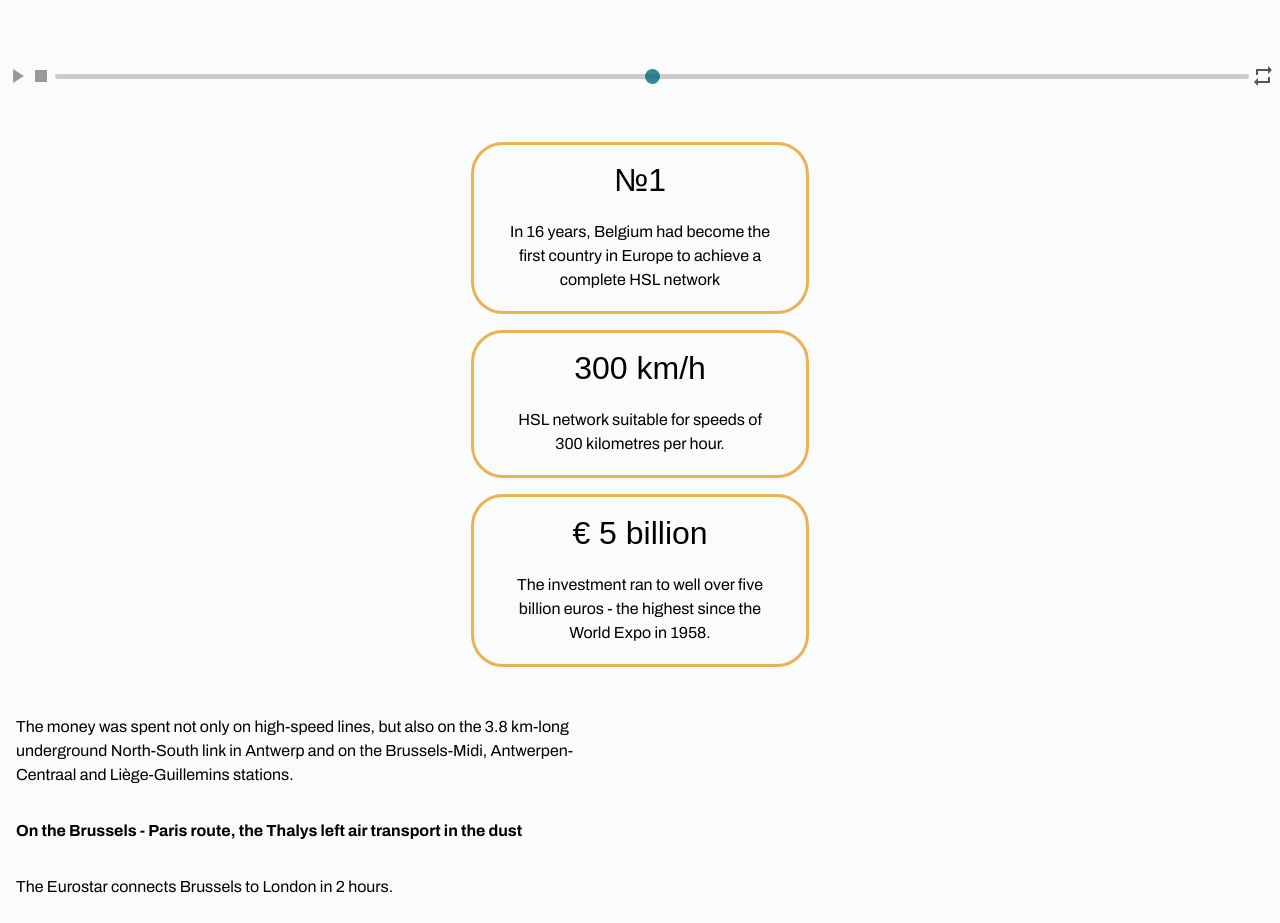
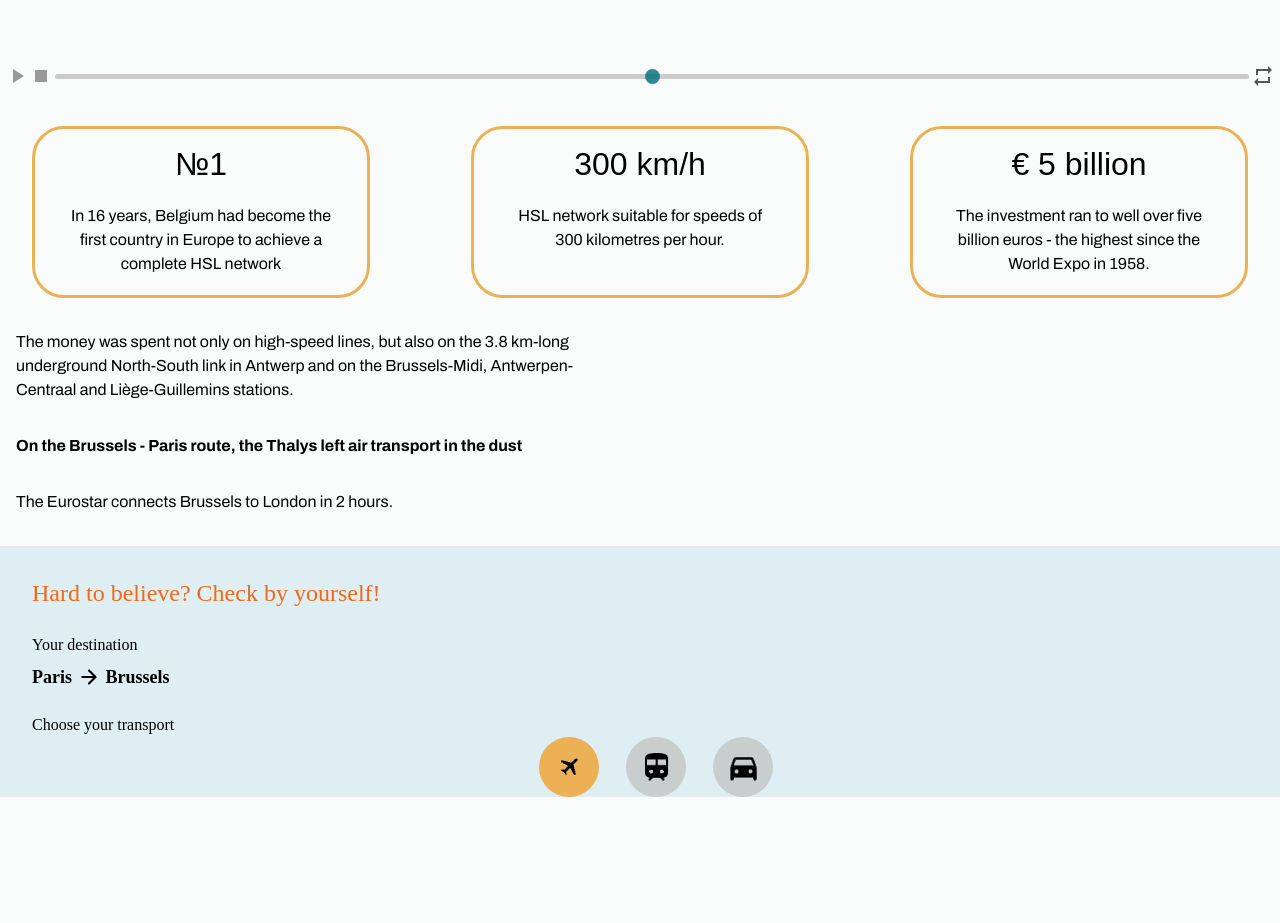
Before and after one commit to AnastasiiaPavliuk/trainworld, a website built with Vite: page index.html in a window 1280 px wide. Shown: the part 3500-4423 px from the top of the page. After the commit the page ends 4297 px from the top, so only its background shows below. Built offline with nearby package versions, Linux system fonts and the light colour scheme; no server answers; a web font is replaced by a local one.

Commit message:
added responsive containers

```diff
--- a/css/style.css
+++ b/css/style.css
@@ -241,22 +241,7 @@ body {
 }
 
 
-@media (min-width:768px) {
-  /* .intro .text--bodycopy{
-    max-width: 600px;
-  } */
 
-  .text--bodycopy ,
-  .text--bodycopy_regular,
-  .intro .text--bodycopy
-  {
-    max-width: 600px;
-  }
-     .channel-tunnel__img-line .channel-tunnel__img:nth-child(4) {
-       top: -100px;
-     }
-
-}
 
 
 .tunnel-description {
@@ -331,12 +316,14 @@ input[type="radio"] {
   margin: 3rem 0;
 }
 
+
+
 .statistics__cont {
   border: var(--yellow) solid 3px;
   border-radius: 2rem;
   display: flex;
   flex-direction: column;
-  /* justify-content: center; */
+
   align-items: center;
   gap: 1.5rem;
   padding: 1.2rem 1rem;
@@ -355,6 +342,37 @@ input[type="radio"] {
   text-align: center;
 }
 
+
+@media (min-width:768px) {
+  /* .intro .text--bodycopy{
+    max-width: 600px;
+  } */
+
+  .text--bodycopy,
+  .text--bodycopy_regular,
+  .intro .text--bodycopy {
+    max-width: 600px;
+  }
+
+  .channel-tunnel__img-line .channel-tunnel__img:nth-child(4) {
+    top: -100px;
+  }
+
+  .statistics__flex {
+    /* display: flex; */
+    flex-direction: row;
+    margin: 2rem;
+    justify-content: space-between;
+    /* flex-wrap: wrap; */
+    align-content: stretch;
+  }
+
+    .statistics__cont {
+      max-width: 310px;
+      align-self: stretch;
+    }
+
+}
 .hard__to__believe {
   background-color: #DEEEF2;
   margin-top: 1rem;
```
